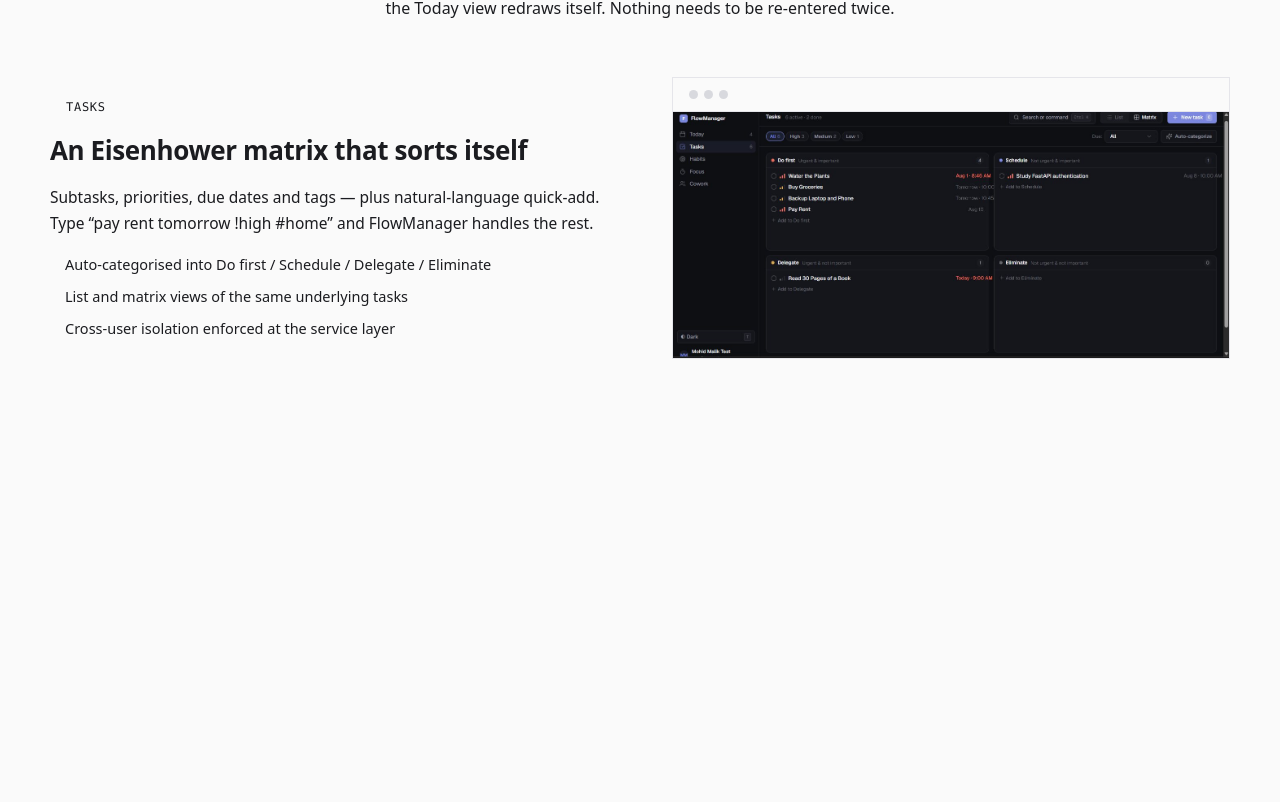
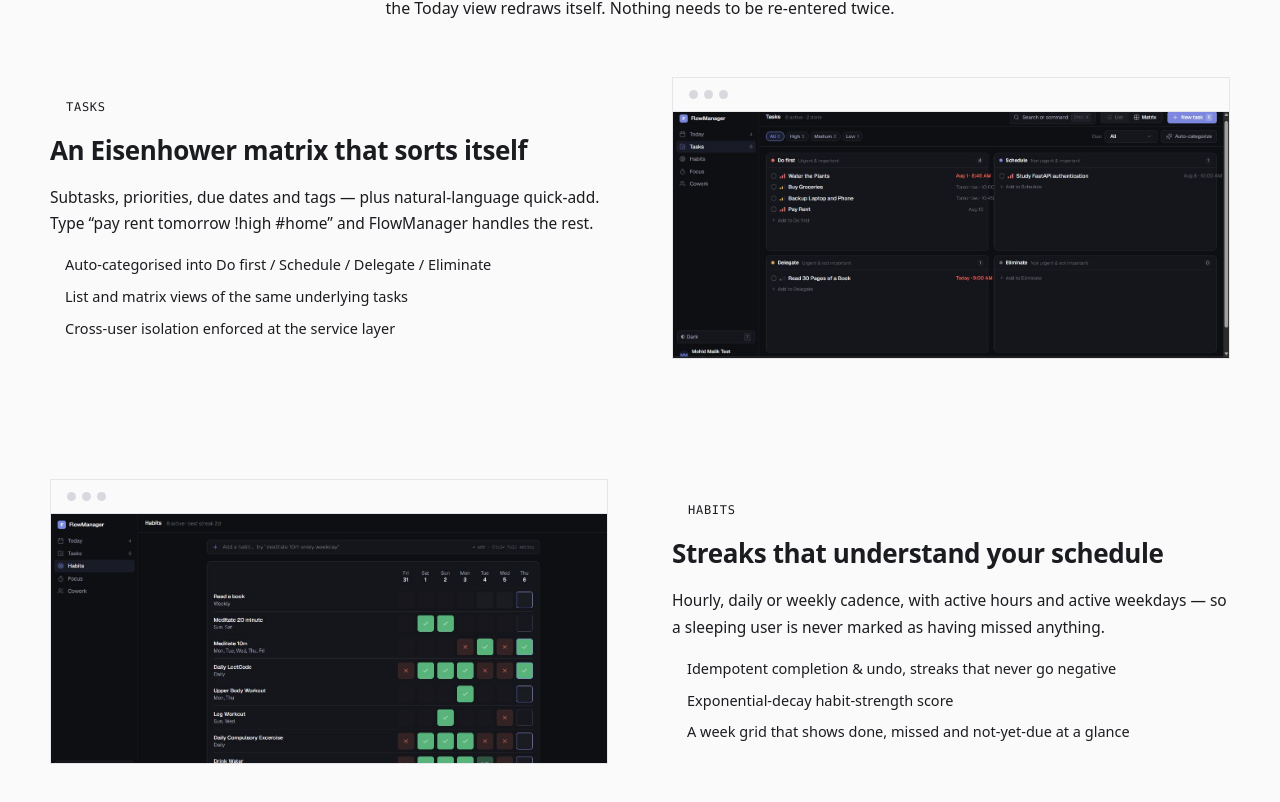
Before and after one commit to Alamicrodev/CodePhoenix-ProductivityToolkit, a React (Vite) app in the folder Frontend/: page / in a window 1280 px wide. Shown: the part 1566-2368 px from the top of the page. Before the commit the page ends 2133 px from the top, so only its background shows below. Built offline with nearby package versions, Linux system fonts and the light colour scheme.

Commit message:
Landing page: Modules(Habits)

```diff
--- a/Frontend/src/pages/LandingPage.tsx
+++ b/Frontend/src/pages/LandingPage.tsx
@@ -1,6 +1,7 @@
 import { Link } from "react-router"
 import img1 from '../../public/image_1.jpeg'
 import img2 from '../../public/image_2.jpeg'
+import img3 from '../../public/image_3.jpeg'
 
 
 export default function LandingPage() {
@@ -120,6 +121,30 @@
                     <img src={img2} alt="Tasks" />
                 </div>
             </div>
+
+            {/* Modules Habits */}
+            <div className="grid grid-cols-1 md:grid-cols-2 gap-16 items-center max-w-[1180px] mx-auto mb-[120px]">
+                <div className="md:order-2">
+                    <div className="inline-flex items-center gap-2 font-mono text-xs tracking-[0.06em] text-success-lt dark:text-success mb-4">
+                        <span className="w-2 h-2 rounded-[2px] bg-success-lt dark:bg-success"></span>HABITS
+                    </div>
+                    <h3 className="text-[26px] font-semibold tracking-[-0.015em] mb-3.5">Streaks that understand your schedule</h3>
+                    <p className="text-muted-lt dark:text-muted text-[15.5px] leading-[1.7] mb-[18px]">Hourly, daily or weekly cadence, with active hours and active weekdays &mdash; so a sleeping user is never marked as having missed anything.</p>
+                    <ul className="space-y-[10px]">
+                        <li className="flex items-start gap-[10px] text-[14.5px]"><span className="w-[5px] h-[5px] rounded-full bg-success-lt dark:bg-success mt-2 flex-shrink-0"></span>Idempotent completion &amp; undo, streaks that never go negative</li>
+                        <li className="flex items-start gap-[10px] text-[14.5px]"><span className="w-[5px] h-[5px] rounded-full bg-success-lt dark:bg-success mt-2 flex-shrink-0"></span>Exponential-decay habit-strength score</li>
+                        <li className="flex items-start gap-[10px] text-[14.5px]"><span className="w-[5px] h-[5px] rounded-full bg-success-lt dark:bg-success mt-2 flex-shrink-0"></span>A week grid that shows done, missed and not-yet-due at a glance</li>
+                    </ul>
+                </div>
+                <div className="md:order-1 rounded-xl2 border border-border-lt dark:border-border bg-panel-lt dark:bg-panel overflow-hidden shadow-feat-lt dark:shadow-feat transition-colors duration-150">
+                    <div className="flex items-center gap-1.5 px-4 py-3 border-b border-border-soft-lt dark:border-border-soft bg-bg-raised-lt dark:bg-bg-raised">
+                        <span className="w-[9px] h-[9px] rounded-full bg-[#D8D9DE] dark:bg-[#2A2C35]"></span>
+                        <span className="w-[9px] h-[9px] rounded-full bg-[#D8D9DE] dark:bg-[#2A2C35]"></span>
+                        <span className="w-[9px] h-[9px] rounded-full bg-[#D8D9DE] dark:bg-[#2A2C35]"></span>
+                    </div>
+                    <img src={img3} alt="Habits" />
+                </div>
+            </div>
         </section>
 
 
```
Also changed, not shown: Frontend/public/image_3.jpeg (added).
